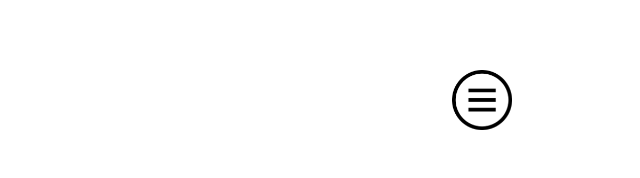
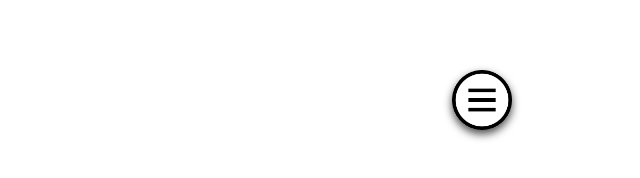
Before and after one commit to gmwebs/orbithaltheme, a plain HTML site: page index.html in a window 1280 px wide. Shown: the part 550-728 px from the top of the page, 640-1280 px from the left. Drawn offline with Linux system fonts and the light colour scheme; a web font is replaced by a local one.

Commit message:
Add files via upload

```diff
--- a/css/header/header-movil.css
+++ b/css/header/header-movil.css
@@ -74,6 +74,7 @@ header .header-menu-boton--contenedor img {
   bottom: 15%;
   right: 10%;
   z-index: 1000;
+  filter: drop-shadow(0px 4px 4px rgba(0, 0, 0, 0.7));
 }
 
 #holis:checked ~ .header-menu-navegacion {
```
